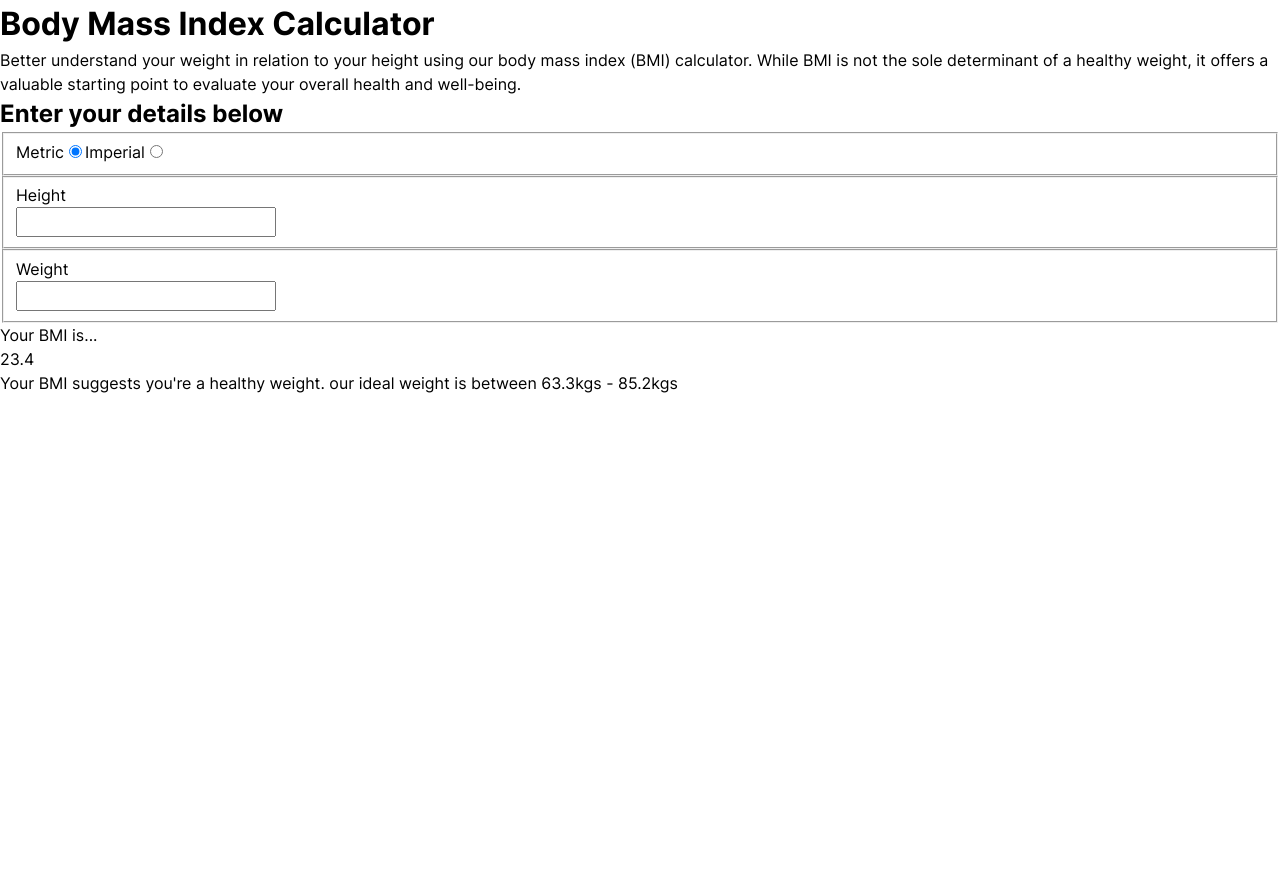
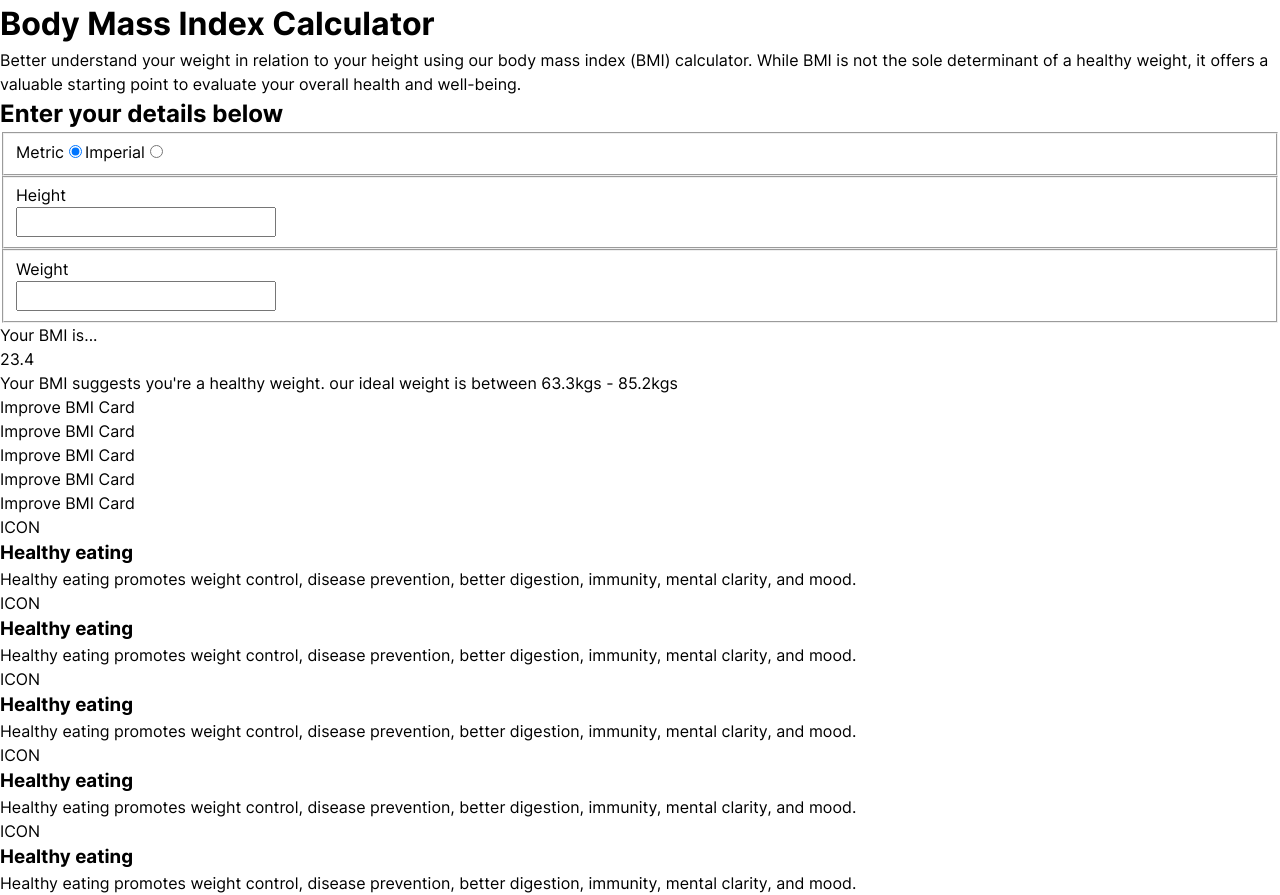
Before and after one commit to barryhanna/fem-bmi-vite, a React (Vite) app: page / in a window 1280 px wide. Before the commit the page ends 800 px from the top, so only its background shows below. Built offline with nearby package versions, Linux system fonts and the light colour scheme.

Commit message:
Add more markup

```diff
--- a/src/App.tsx
+++ b/src/App.tsx
@@ -1,11 +1,30 @@
 import './App.css'
+import BMICalculator from './components/BMICalculator/BMICalculator';
+import BMILimitationCard from './components/BMILimitationCard/BMILimitationCard';
 import Header from './components/Header';
+import ImproveBMICard from './components/ImproveBMICard/ImproveBMICard';
 
 function App() {
 
 
   return (
-    <Header />
+    <>
+      <Header />
+      <div className="improve-bmi__card-list">
+        <ImproveBMICard />
+        <ImproveBMICard />
+        <ImproveBMICard />
+        <ImproveBMICard />
+        <ImproveBMICard />
+      </div>
+      <section className="limitations-of-bmi">
+        <BMILimitationCard />
+        <BMILimitationCard />
+        <BMILimitationCard />
+        <BMILimitationCard />
+        <BMILimitationCard />
+      </section>
+    </>
   )
 }
 
--- a/src/components/BMILimitationCard/BMILimitationCard.tsx
+++ b/src/components/BMILimitationCard/BMILimitationCard.tsx
@@ -1,6 +1,9 @@
 const BMILimitationCard = () => {
     return <div>
-        BMI Limitation Card
+        <div>ICON</div>
+        <h3>Healthy eating</h3>
+        <p>Healthy eating promotes weight control, disease prevention, better digestion,
+immunity, mental clarity, and mood.</p>
     </div>
 }
 
```
